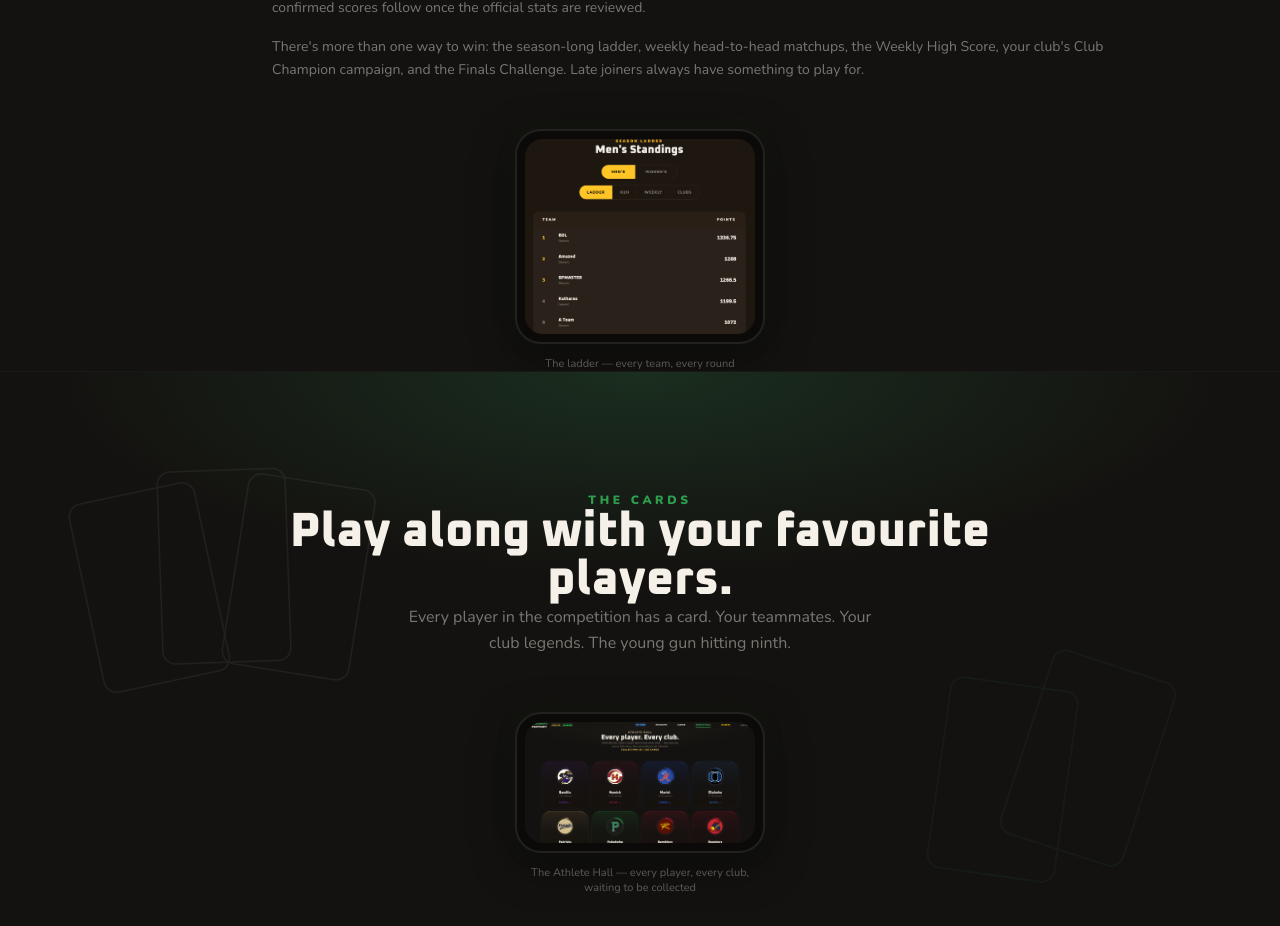
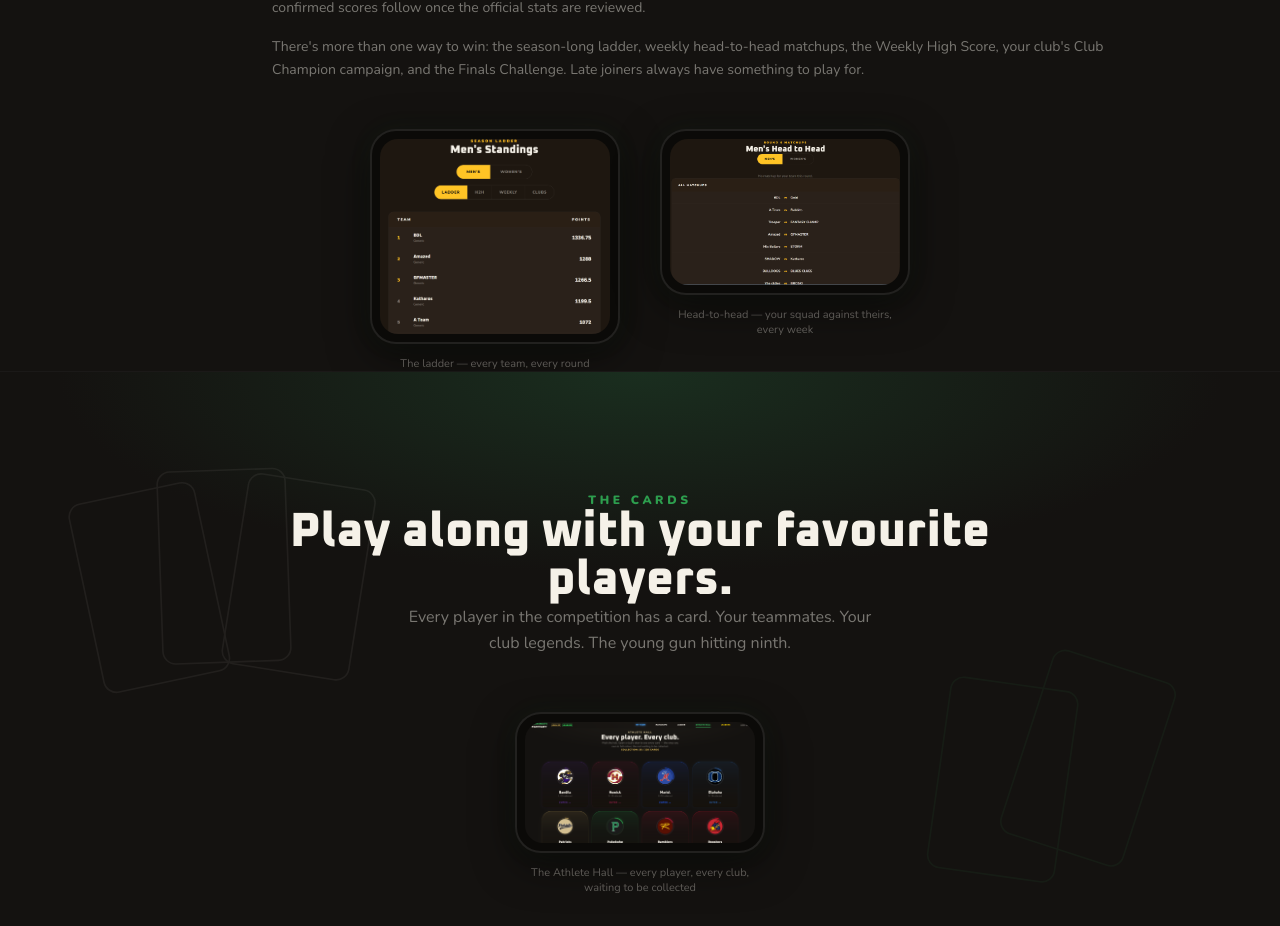
Before and after one commit to N8Nuks/grassrootsfantasy, a Next.js app: page /how in a window 1280 px wide. Shown: the part 2419-3345 px from the top of the page. Built offline with nearby package versions, Linux system fonts and the light colour scheme; no server answers.

Commit message:
How to Play: matchups screenshot in step 05

```diff
--- a/app/how/page.tsx
+++ b/app/how/page.tsx
@@ -113,6 +113,7 @@ const steps: { n: string; h: string; ps: string[]; shots: Shot[] }[] = [
     ],
     shots: [
       { src: '/how-ladder.png', alt: 'The season ladder', caption: 'The ladder — every team, every round' },
+      { src: '/how-matchups.png', alt: 'Head-to-head matchups', caption: 'Head-to-head — your squad against theirs, every week' },
     ],
   },
 ]
```
Also changed, not shown: public/how-matchups.png (added).
